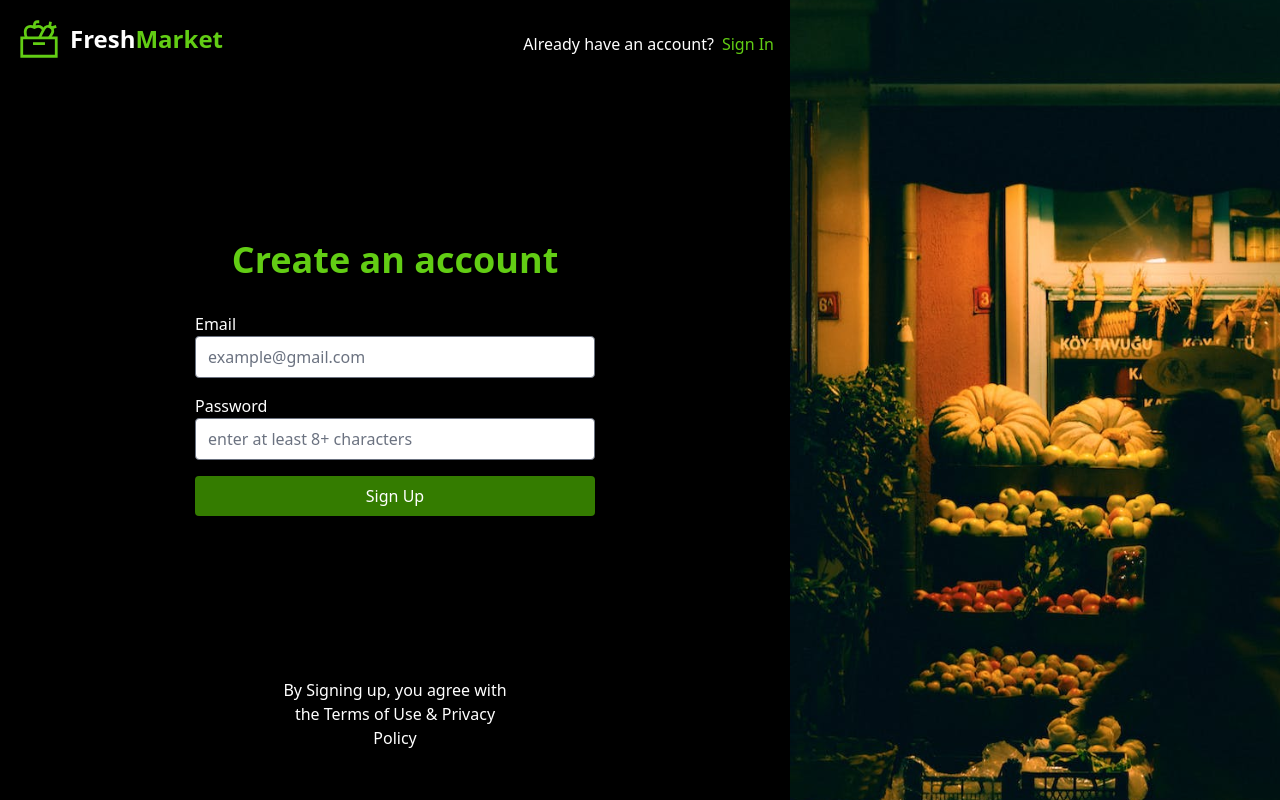
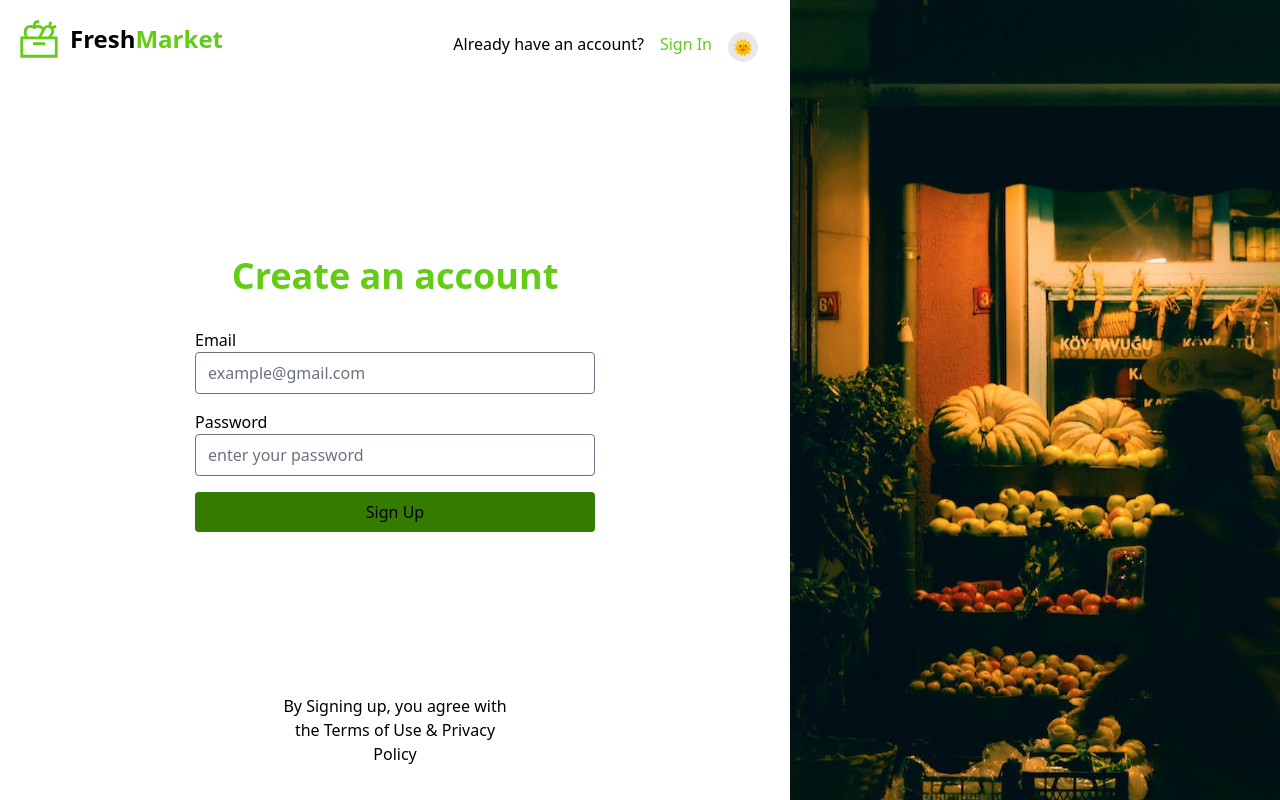
Before and after one commit to adesinta/mini-project, a React (Vite) app: page /sign-up in a window 1280 px wide. Built offline with nearby package versions, Linux system fonts and the light colour scheme; the HTML template or start-up script is replaced by a standard one.

Commit message:
add sign-up

```diff
--- a/src/components/Sidebar.jsx
+++ b/src/components/Sidebar.jsx
@@ -1,6 +1,7 @@
 import React from "react";
 import { NavLink, useNavigate } from "react-router-dom";
 import { useDarkMode } from "../components/Darkmode";
+import Swal from "sweetalert2";
 
 import logoImg from "../assets/logo.svg";
 import ToggleButton from "./ToggleDarkMode";
@@ -25,6 +26,25 @@ const Sidebar = () => {
       navigate_url: "/products-table",
     },
   ];
+
+  const handleLogout = () => {
+    Swal.fire({
+      icon: "question",
+      title: "Are you sure?",
+      text: "Do you want to log out?",
+      showCancelButton: true,
+      confirmButtonColor: "#347C00",
+      confirmButtonText: "Yes",
+      cancelButtonColor: "#d33",
+      cancelButtonText: "No"
+    }).then((result) => {
+      if (result.isConfirmed) {
+        localStorage.removeItem("isLoggedIn");
+        navigate("/sign-in");
+      }
+    });
+  };
+
 
   return (
     <div className={`bg-${darkMode ? "black" : "gray-200"} text-${darkMode ? "white" : "black"} text-white px-8 py-10 w-[380px] h-screen flex flex-col justify-between sticky top-0 shadow-md`}>
@@ -57,7 +77,7 @@ const Sidebar = () => {
         </div>
       </div>
       <button
-      onClick={() => navigate("/sign-in")}
+      onClick={handleLogout}
       className="flex gap-3 p-5 rounded-[10px] hover:bg-[#347c00]">
         <img src={logoutIcon} alt="" />
         <p className={`text-${darkMode ? "white" :"black"}`}>Logout</p>
--- a/src/pages/dashboard-admin/ProductsTable.jsx
+++ b/src/pages/dashboard-admin/ProductsTable.jsx
@@ -184,7 +184,7 @@ const ProductsTable = () => {
           <div>
             <table className="w-full mt-10 text-sm rounded border-black border-2 text-left text-[#251C1C] dark:text-gray-400">
               <thead className="text-base bg-[#171A1F] text-white dark:bg-gray-700 dark:text-gray-400">
-                <tr className={`text-${darkMode ? "white" : "black"} bg-${darkMode ? "bg-[#171A1F]" : "gray-300"}`}>
+                <tr className={`text-${darkMode ? "white" : "white"} bg-${darkMode ? "bg-[#171A1F]" : "gray-300"}`}>
                   <th className="px-5 py-3">No</th>
                   <th className="px-5 py-3">Product Name</th>
                   <th className="px-20 py-3">Category</th>
--- a/src/pages/products/Products.jsx
+++ b/src/pages/products/Products.jsx
@@ -4,6 +4,7 @@ import { useDispatch } from "react-redux";
 import { addItem } from "../../features/CartSlice";
 import { useDarkMode } from "../../components/Darkmode";
 import axios from "axios";
+import Swal from "sweetalert2";
 
 import productsHeader from "../../assets/products-header.svg";
 
@@ -24,7 +25,7 @@ const Products = () => {
 
   const isLoggedIn = localStorage.getItem("isLoggedIn");
 
-  const cardsPerPage = 10;
+  const cardsPerPage = 5;
   const totalCards = products.length;
   const lastCardIndex = currentPage * cardsPerPage;
   const firstCardIndex = lastCardIndex - cardsPerPage;
@@ -70,7 +71,21 @@ const Products = () => {
 
   const handleAddToCart = (product) => {
     if (!isLoggedIn) {
-      console.log("Please log in to add items to the cart.");
+      Swal.fire({
+        icon: "error",
+        title: "Oops...",
+        text: "Sorry, you need to Sign-in to add items to the cart.",
+        showCancelButton: true,
+        cancelButtonColor: "#d33",
+        cancelButtonText: "Cancel",
+        confirmButtonColor: "#347C00",
+        confirmButtonText: "Sign In",
+        reverseButtons: true,
+      }).then((result) => {
+        if (result.isConfirmed) {
+          navigate("/sign-in");
+        }
+      });
       return;
     }
 
--- a/src/pages/sign-in/SignIn.jsx
+++ b/src/pages/sign-in/SignIn.jsx
@@ -10,13 +10,13 @@ import marketImg from "../../assets/market-img.svg";
 const SignIn = () => {
   const navigate = useNavigate();
   const { darkMode } = useDarkMode();
-  const [username, setUsername] = useState("");
+  const [email, setEmail] = useState("");
   const [password, setPassword] = useState("");
 
   const handleLogin = (e) => {
     e.preventDefault();
 
-    if (!username || !password) {
+    if (!email || !password) {
       Swal.fire({
         icon: "error",
         title: "Oops...",
@@ -25,53 +25,58 @@ const SignIn = () => {
       return;
     }
 
-    const dummyUser = { username: "admin@gmail.com", password: "admin123" };
+    const adminCredentials = { email: "admin@gmail.com", password: "admin123" };
     const storedUser = JSON.parse(localStorage.getItem("user"));
 
-    if (
-      (storedUser &&
-        storedUser.username === username &&
-        storedUser.password === password) ||
-      (dummyUser.username === username && dummyUser.password === password)
-    ) {
+    if (email === adminCredentials.email && password === adminCredentials.password) {
       localStorage.setItem("isLoggedIn", true);
 
       const user = {
-        username: username,
+        email,
       };
       localStorage.setItem("user", JSON.stringify(user));
 
       Swal.fire({
         icon: "success",
-        title: "Successfully Login!",
+        title: "Admin Successfully Logged In!",
         confirmButtonText: "OK",
       }).then((res) => {
         if (res.isConfirmed) {
           navigate("/dashboard-admin");
         }
       });
-    } else {
+    } else if (storedUser && storedUser.email === email && storedUser.password === password) {
       localStorage.setItem("isLoggedIn", true);
 
       const user = {
-        username: username,
+        email,
       };
       localStorage.setItem("user", JSON.stringify(user));
 
       Swal.fire({
         icon: "success",
-        title: "Successfully Login!",
+        title: "Successfully Logged In!",
         confirmButtonText: "OK",
       }).then((res) => {
         if (res.isConfirmed) {
           navigate("/");
         }
       });
+    } else {
+      Swal.fire({
+        icon: "error",
+        title: "Oops...",
+        text: "Email and password are not available. Please, sign-up first.",
+      });
     }
   };
 
   return (
-    <div className={`bg-${darkMode ? 'black' : 'white'} text-${darkMode ? 'white' : 'black'} w-full h-screen overflow-hidden`}>
+    <div
+      className={`bg-${darkMode ? "black" : "white"} text-${
+        darkMode ? "white" : "black"
+      } w-full h-screen overflow-hidden`}
+    >
       <div className="flex justify-between">
         <div className="">
           <div className="w-[790px] flex justify-between p-4">
@@ -83,7 +88,11 @@ const SignIn = () => {
                 className="flex gap-x-2 cursor-default"
               >
                 <img src={logoImg} alt="" />
-                <h1 className={`bg-${darkMode ? 'black' : 'white'} text-${darkMode ? 'white' : 'black'} text-2xl font-bold flex items-center`}>
+                <h1
+                  className={`bg-${darkMode ? "black" : "white"} text-${
+                    darkMode ? "white" : "black"
+                  } text-2xl font-bold flex items-center`}
+                >
                   Fresh<span className="text-[#62CD14]">Market</span>
                 </h1>
               </div>
@@ -116,8 +125,8 @@ const SignIn = () => {
                     <label htmlFor="email">Email</label>
                     <input
                       type="email"
-                      value={username}
-                      onChange={(e) => setUsername(e.target.value)}
+                      value={email}
+                      onChange={(e) => setEmail(e.target.value)}
                       placeholder="example@gmail.com"
                       className="text-black rounded w-[400px]"
                     />
@@ -134,7 +143,9 @@ const SignIn = () => {
                   </div>
                   <button
                     type="submit"
-                    className={`text-${darkMode ? 'white' : 'white'} w-full bg-[#347C00] hover:bg-[#2B6700] h-10 rounded`}
+                    className={`text-${
+                      darkMode ? "white" : "white"
+                    } w-full bg-[#347C00] hover:bg-[#2B6700] h-10 rounded`}
                   >
                     Sign In
                   </button>
--- a/src/pages/sign-up/SignUp.jsx
+++ b/src/pages/sign-up/SignUp.jsx
@@ -1,12 +1,44 @@
-import React from "react";
-import { Link } from "react-router-dom";
+import React, { useState } from "react";
+import { Link, useNavigate } from "react-router-dom";
+import { useDarkMode } from "../../components/Darkmode";
+import Swal from "sweetalert2";
 
+import ToggleButton from "../../components/ToggleDarkMode";
 import logoImg from "../../assets/logo.svg";
 import marketImg from "../../assets/market-img.svg";
 
 const SignUp = () => {
+  const navigate = useNavigate();
+  const { darkMode } = useDarkMode();
+  const [email, setEmail] = useState("");
+  const [password, setPassword] = useState("");
+
+  const handleSignUp = (e) => {
+    e.preventDefault();
+
+    if (!email || !password) {
+      alert("Email and password are required!");
+      return;
+    }
+
+    const user = { email, password };
+    localStorage.setItem("user", JSON.stringify(user));
+
+    Swal.fire({
+      icon: "success",
+      title: "Registration Successful!",
+      text: "Please sign in with your new account.",
+    }).then((result) => {
+      if (result.isConfirmed) {
+        navigate("/sign-in");
+      }
+    });
+  };
+
   return (
-    <div className="bg-black text-white w-full h-screen overflow-hidden">
+    <div className={`bg-${darkMode ? "black" : "white"} text-${
+      darkMode ? "white" : "black"
+    } w-full h-screen overflow-hidden`}>
       <div className="flex justify-between">
         <div className="">
           <div className="w-[790px] flex justify-between p-4">
@@ -14,19 +46,26 @@ const SignUp = () => {
               <Link to={"/"}>
                 <div className="flex gap-x-2 cursor-default">
                   <img src={logoImg} alt="" />
-                  <h1 className="text-white text-2xl font-bold flex items-center">
+                  <h1
+                    className={`bg-${darkMode ? "black" : "white"} text-${
+                      darkMode ? "white" : "black"
+                    } text-2xl font-bold flex items-center`}
+                  >
                     Fresh<span className="text-[#62CD14]">Market</span>
                   </h1>
                 </div>
               </Link>
             </div>
+            <div className="flex p-4 gap-x-4">
               <div>
-              <div className="flex pt-4 gap-x-2">
                 <p>Already have an account?</p>
+              </div>
+              <div>
                 <Link to={"/sign-in"}>
                   <p className="text-[#62CD14]">Sign In</p>
                 </Link>
               </div>
+              <ToggleButton />
             </div>
           </div>
           <div className="flex items-center justify-center h-[600px]">
@@ -34,11 +73,14 @@ const SignUp = () => {
               <p className="font-bold text-4xl text-[#62CD14]">
                 Create an account
               </p>
+              <form onSubmit={handleSignUp}>
                 <div className="flex flex-col gap-y-4">
                   <div className="flex flex-col">
                     <label htmlFor="email">Email</label>
                     <input
                       type="email"
+                      value={email}
+                      onChange={(e) => setEmail(e.target.value)}
                       placeholder="example@gmail.com"
                       className="text-black rounded w-[400px]"
                     />
@@ -47,14 +89,20 @@ const SignUp = () => {
                     <label htmlFor="password">Password</label>
                     <input
                       type="password"
-                    placeholder="enter at least 8+ characters"
+                      value={password}
+                      onChange={(e) => setPassword(e.target.value)}
+                      placeholder="enter your password"
                       className="text-black rounded w-[400px]"
                     />
                   </div>
-                <button className="w-full bg-[#347C00] hover:bg-[#2B6700] h-10 rounded">
+                  <button
+                    type="submit"
+                    className="w-full bg-[#347C00] hover:bg-[#2B6700] h-10 rounded"
+                  >
                     Sign Up
                   </button>
                 </div>
+              </form>
             </div>
           </div>
           <div className="flex justify-center">
```
Also changed, not shown: vercel.json (added). Lines whose indentation alone changed are shown as unchanged.
